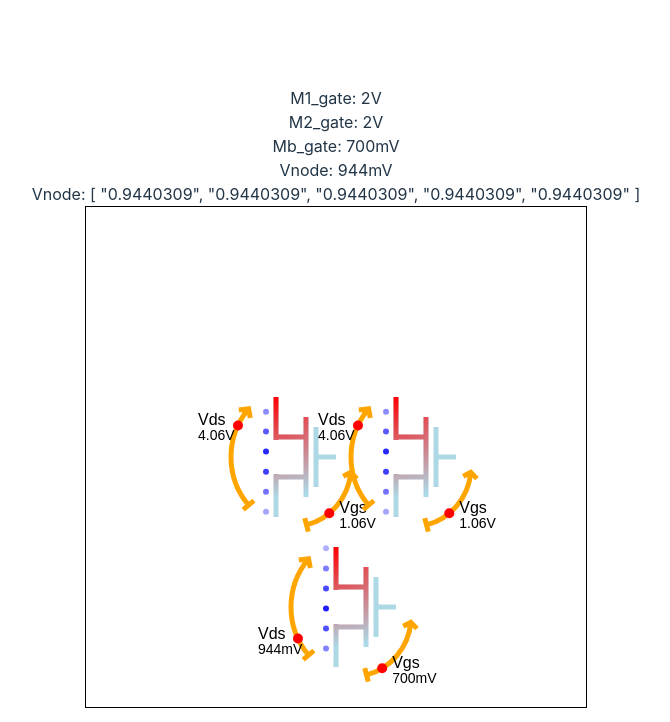
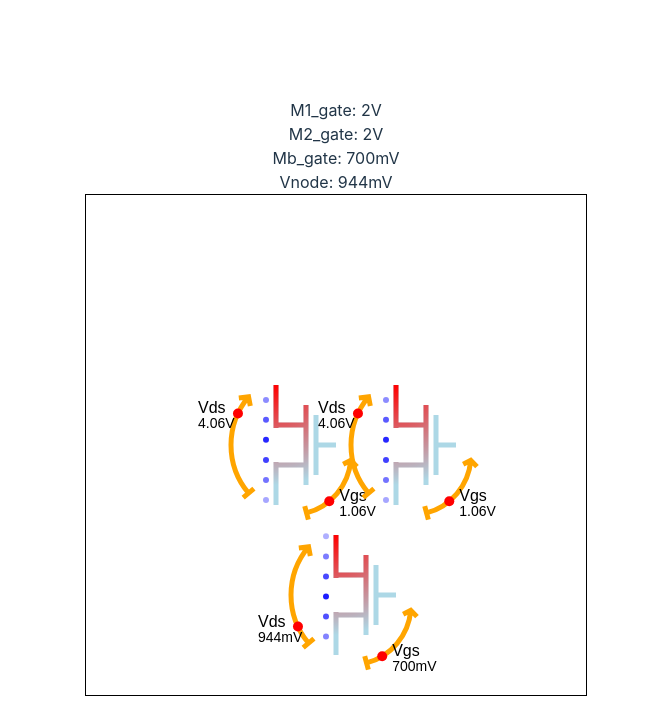
Before and after one commit to teykamp/mosfet, a Vue app: page / in a window 1280 px wide. Shown: the top 722 px of the page, without its empty margins (304-974 px from the left). Built offline with nearby package versions, Linux system fonts and the light colour scheme.

Commit message:
comment out console.log statements

```diff
--- a/src/components/Diagram.vue
+++ b/src/components/Diagram.vue
@@ -10,7 +10,7 @@
       <!-- <div>M2_drain: {{ toSiPrefix(circuit.nodes["M2_drain"].value.voltage, "V") }}</div> -->
       <div>Mb_gate: {{ toSiPrefix(circuit.nodes["Mb_gate"].value.voltage, "V") }}</div>
       <div>Vnode: {{ toSiPrefix(circuit.nodes["Vnode"].value.voltage, "V") }}</div>
-      <div>Vnode: {{ circuit.nodes["Vnode"].value.historicVoltages.toArray().map(x => x.toFixed(7)) }}</div>
+      <!-- <div>Vnode: {{ circuit.nodes["Vnode"].value.historicVoltages.toArray().map(x => x.toFixed(7)) }}</div> -->
     </div>
   <canvas ref="canvas" width="500" height="500" @mousedown="checkDrag"></canvas>
 </template>
--- a/src/functions/incrementCircuit.ts
+++ b/src/functions/incrementCircuit.ts
@@ -80,12 +80,12 @@ const checkNodeBounceAndAdjustCapacitance = (node: Ref<Node>) => {
             direcitonSwitches = 0 // ignore the first result before assigning previousIncreasing and previousVoltage
         }
     })
-    console.log(direcitonSwitches)
+    // console.log(direcitonSwitches)
     if (direcitonSwitches >= 1) {
         node.value.capacitance += node.value.originalCapacitance * 10 // double the capacitance on the node
     }
     if (direcitonSwitches < 1) {
-        node.value.capacitance -= node.value.originalCapacitance * 3 // decrease the capacitance
+        node.value.capacitance -= node.value.originalCapacitance * 10 // decrease the capacitance
     }
     // never let the capacitance get less than it was originally
     if (node.value.capacitance < node.value.originalCapacitance) {
```
